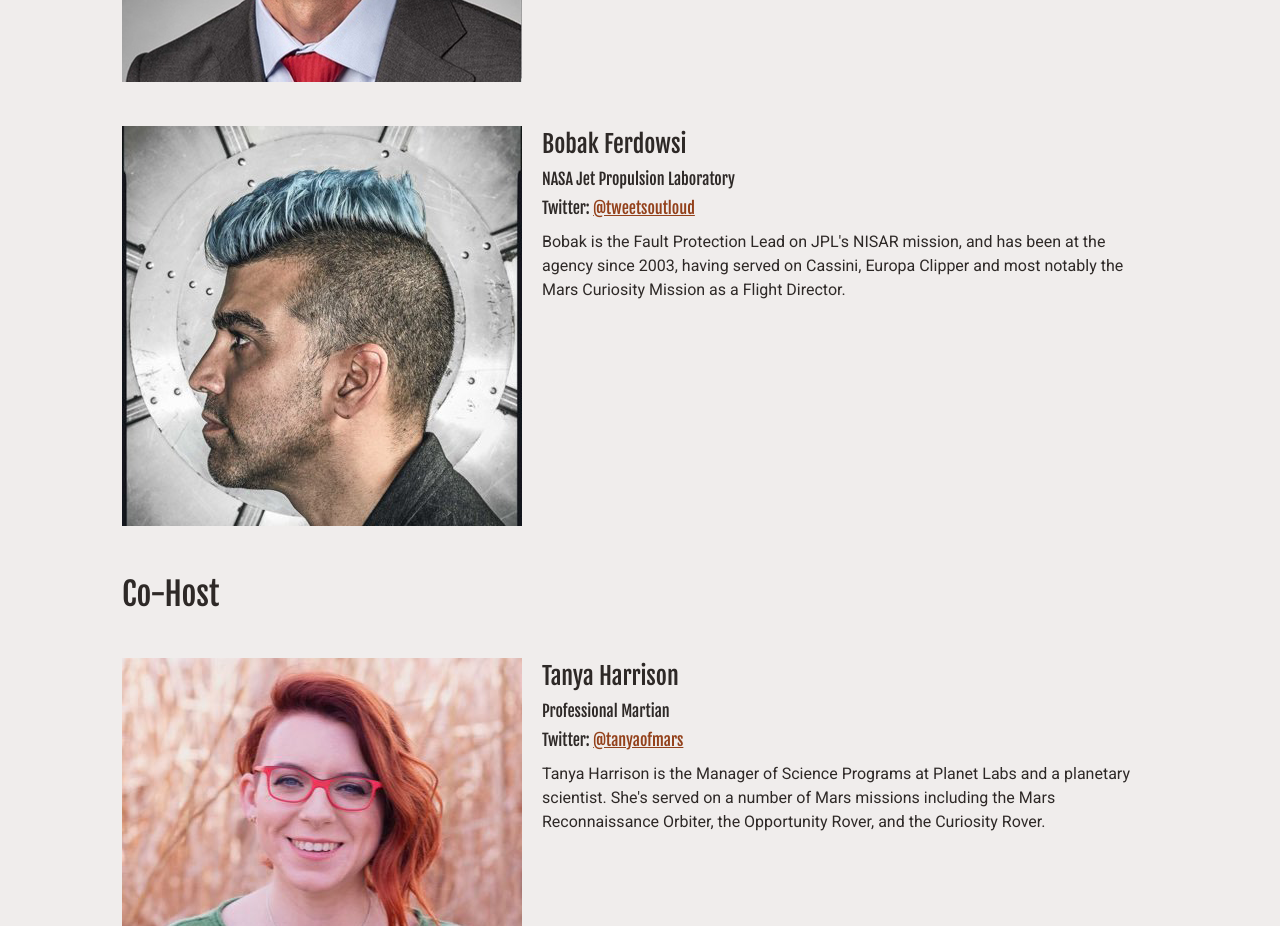
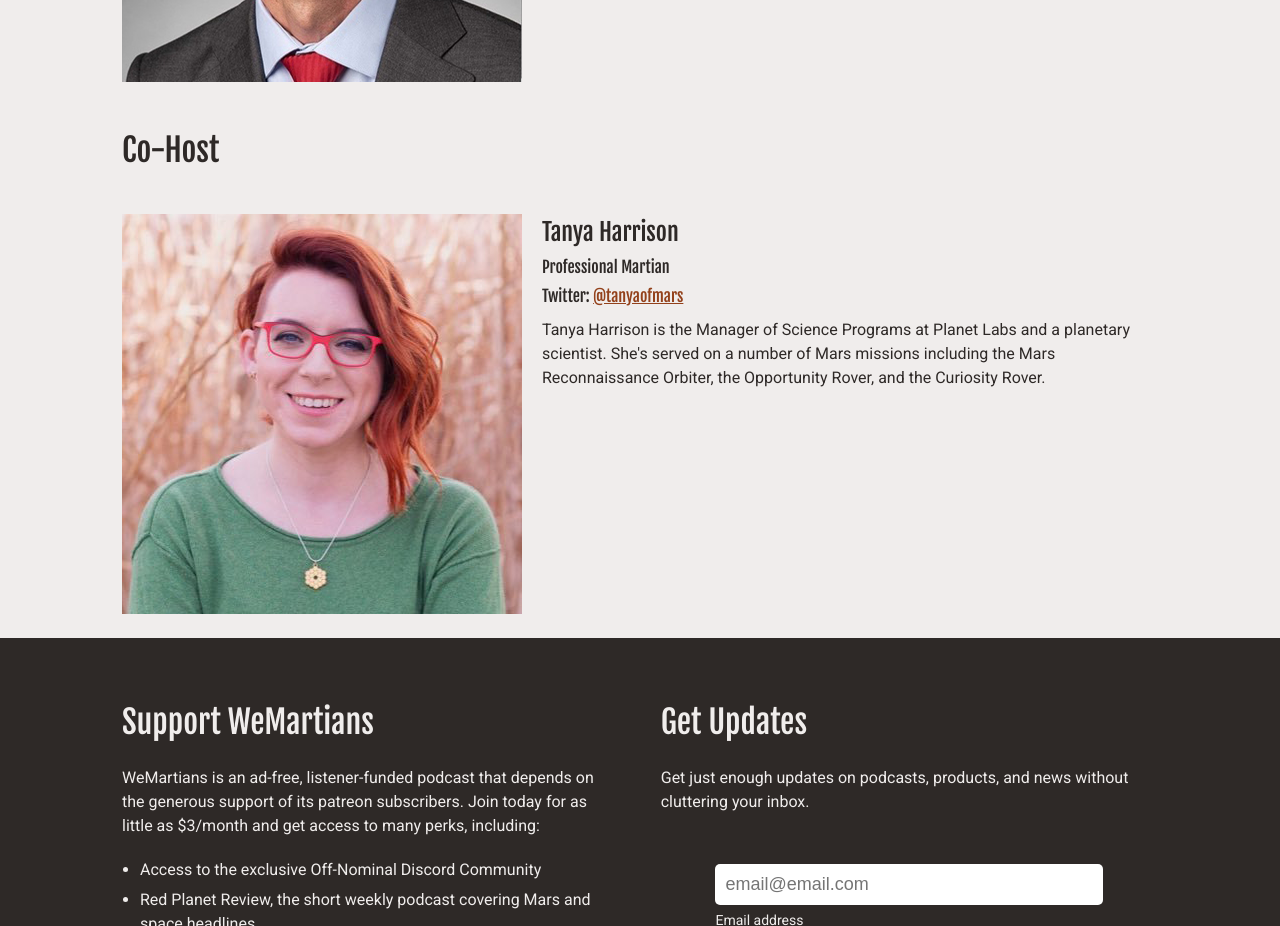
Before and after one commit to mendahu/wemartians, a Next.js app: page /2020live in a window 1280 px wide. Shown: the part 1460-2386 px from the top of the page. Built offline with nearby package versions, Linux system fonts and the light colour scheme.

Commit message:
remove guest

```diff
--- a/pages/2020live/index.tsx
+++ b/pages/2020live/index.tsx
@@ -120,30 +120,6 @@ export default function index(props: TwentyTwentyliveProps) {
                 </p>
               </div>
             </div>
-            <div className={styles.profileContainer}>
-              <div className={styles.profileImageContainer}>
-                <Image
-                  src={"/bobak_400.png"}
-                  alt="Bobak Ferdowsi headshot"
-                  height={400}
-                  width={400}
-                />
-              </div>
-              <div className={styles.profileTextContainer}>
-                <h2>Bobak Ferdowsi</h2>
-                <h3>NASA Jet Propulsion Laboratory</h3>
-                <h3>
-                  Twitter:{" "}
-                  <a href="https://twitter.com/tweetsoutloud">@tweetsoutloud</a>
-                </h3>
-                <p>
-                  Bobak is the Fault Protection Lead on JPL's NISAR mission, and
-                  has been at the agency since 2003, having served on Cassini,
-                  Europa Clipper and most notably the Mars Curiosity Mission as
-                  a Flight Director.
-                </p>
-              </div>
-            </div>
 
             <h1 className={styles.marginTop}>Co-Host</h1>
             <div className={styles.profileContainer}>
```
Also changed, not shown: public/bobak_400.png (deleted).
